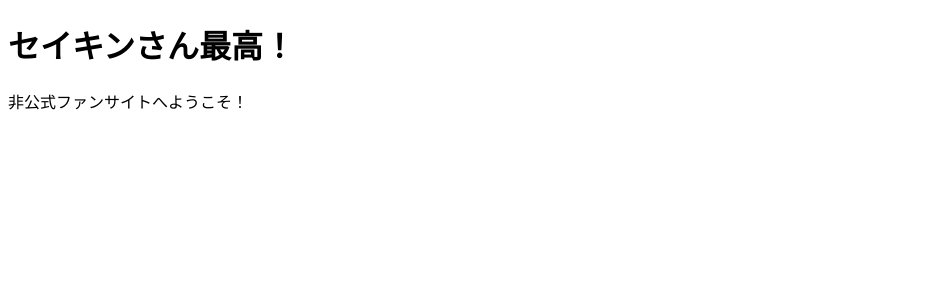
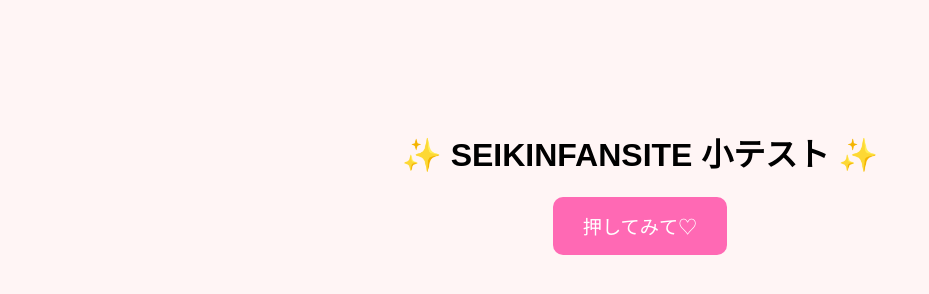
Before and after one commit to se21072/seikin-fansite, a plain HTML site: page index.html in a window 1280 px wide. Shown: the whole page, without its empty margins (0-929 px from the left). Drawn offline with Linux system fonts and the light colour scheme.

Commit message:
Update index.html

```diff
--- a/index.html
+++ b/index.html
@@ -1,10 +1,54 @@
 <!DOCTYPE html>
-<html>
+<html lang="ja">
 <head>
-  <title>Seikin Fan Site</title>
+  <meta charset="UTF-8">
+  <title>SEIKINFANSITE UNOFFICIAL</title>
+  <style>
+    body {
+      font-family: 'Arial', sans-serif;
+      background-color: #fff5f5;
+      text-align: center;
+      padding-top: 100px;
+    }
+    button {
+      padding: 15px 30px;
+      font-size: 1.2em;
+      background-color: #ff69b4;
+      color: white;
+      border: none;
+      border-radius: 10px;
+      cursor: pointer;
+      transition: all 0.3s ease;
+    }
+    button:hover {
+      background-color: #ff1493;
+    }
+    #result {
+      margin-top: 30px;
+      font-size: 1.5em;
+      color: #c71585;
+    }
+  </style>
 </head>
 <body>
-  <h1>セイキンさん最高！</h1>
-  <p>非公式ファンサイトへようこそ！</p>
+
+  <h1>✨ SEIKINFANSITE 小テスト ✨</h1>
+  <button onclick="onButtonClick()">押してみて♡</button>
+  <div id="result"></div>
+
+  <script>
+    function onButtonClick() {
+      const messages = [
+        "大好き～💕",
+        "ドキドキしちゃう…💓",
+        "あなたもセクシー？👀",
+        "えっちな妄想中…💭",
+        "見つめないで…恥ずかしい💦"
+      ];
+      const randomIndex = Math.floor(Math.random() * messages.length);
+      document.getElementById('result').textContent = messages[randomIndex];
+    }
+  </script>
+
 </body>
 </html>
```
